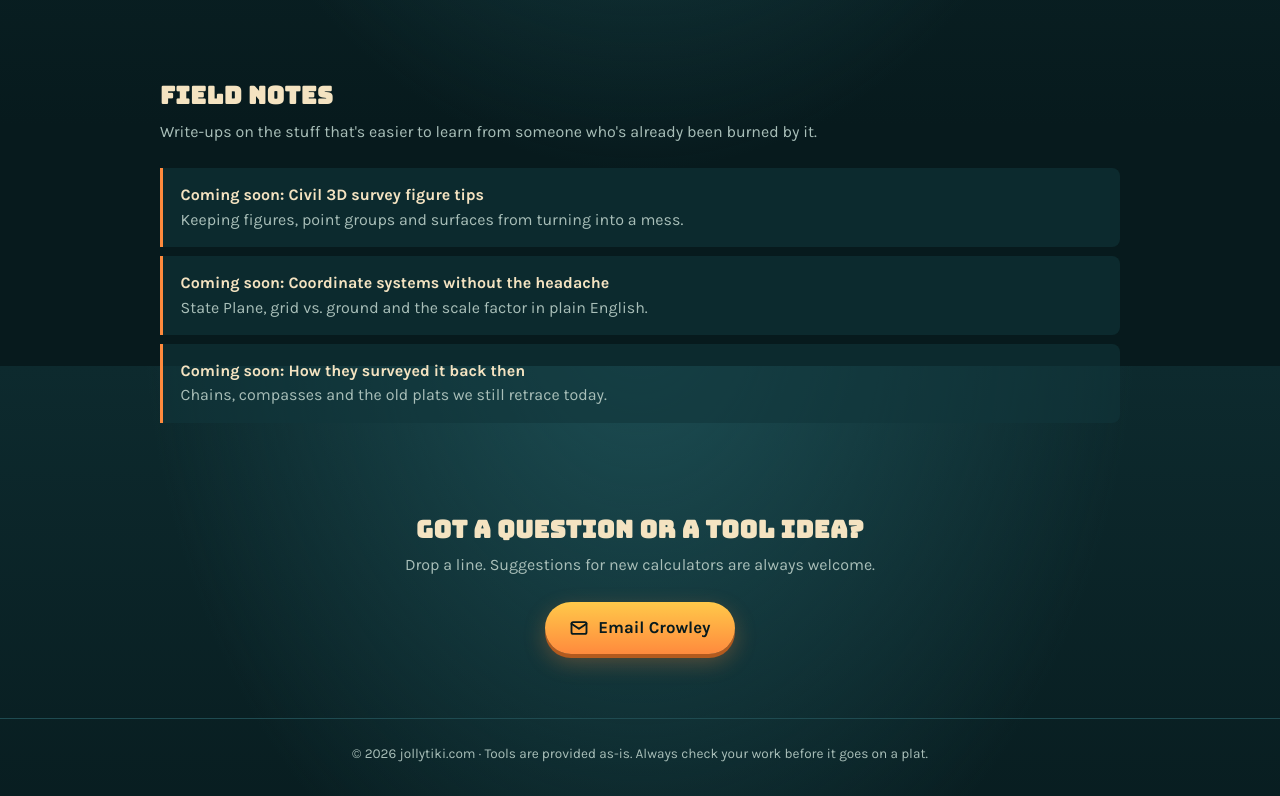
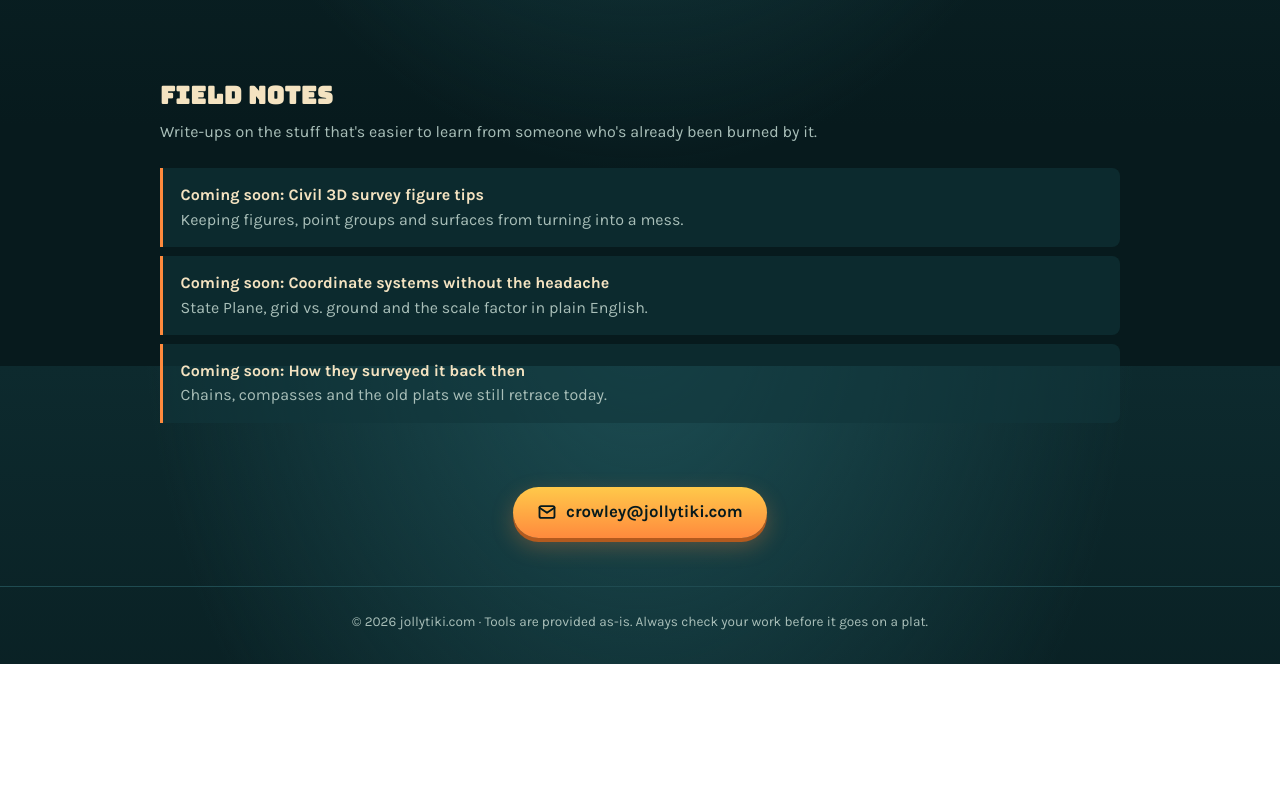
Before and after one commit to Jollytiki/jollytiki.github.io, a plain HTML site: page index.html in a window 1280 px wide. Shown: the part 1234-2030 px from the top of the page. After the commit the page ends 1898 px from the top, so only its background shows below. Drawn offline with Linux system fonts and the light colour scheme.

Commit message:
Adjust contact section padding and email display
Updated contact section to improve layout and email display.

```diff
--- a/index.html
+++ b/index.html
@@ -92,7 +92,7 @@
   .notes li { padding: .9rem 1.1rem; border-left: 3px solid var(--torch); background: rgba(18,54,59,.6); border-radius: 0 8px 8px 0; color: var(--muted); }
   .notes li strong { color: var(--sand); display: block; }
 
-  .contact { text-align: center; padding: 3rem 0 4rem; }
+  .contact { text-align: center; padding: 1.5rem 0 3rem; }
   .email-btn { display: inline-flex; align-items: center; gap: .55rem; padding: .8rem 1.5rem; font-weight: 700; font-size: 1.05rem;
     color: var(--deep); text-decoration: none; background: linear-gradient(180deg, var(--flame), var(--torch)); border-radius: 999px;
     box-shadow: 0 4px 0 #b35a1e, 0 8px 22px rgba(255,138,61,.3); transition: transform .12s; }
@@ -212,11 +212,9 @@
   </section>
 
   <section class="contact" id="contact">
-    <h2>Got a question or a tool idea?</h2>
-    <p class="sub">Drop a line. Suggestions for new calculators are always welcome.</p>
     <a class="email-btn" id="email-btn" href="#">
       <svg viewBox="0 0 24 24" fill="none" stroke="currentColor" stroke-width="2.2" stroke-linecap="round" stroke-linejoin="round" aria-hidden="true"><rect x="3" y="5" width="18" height="14" rx="2"/><path d="M3 7l9 6 9-6"/></svg>
-      Email Crowley
+      <span id="email-text">Email</span>
     </a>
   </section>
 </div>
@@ -232,6 +230,7 @@
   const btn = document.getElementById('email-btn');
   btn.href = 'mailto:' + addr;
   btn.title = addr;
+  document.getElementById('email-text').textContent = addr;
 </script>
 </body>
 </html>
```
